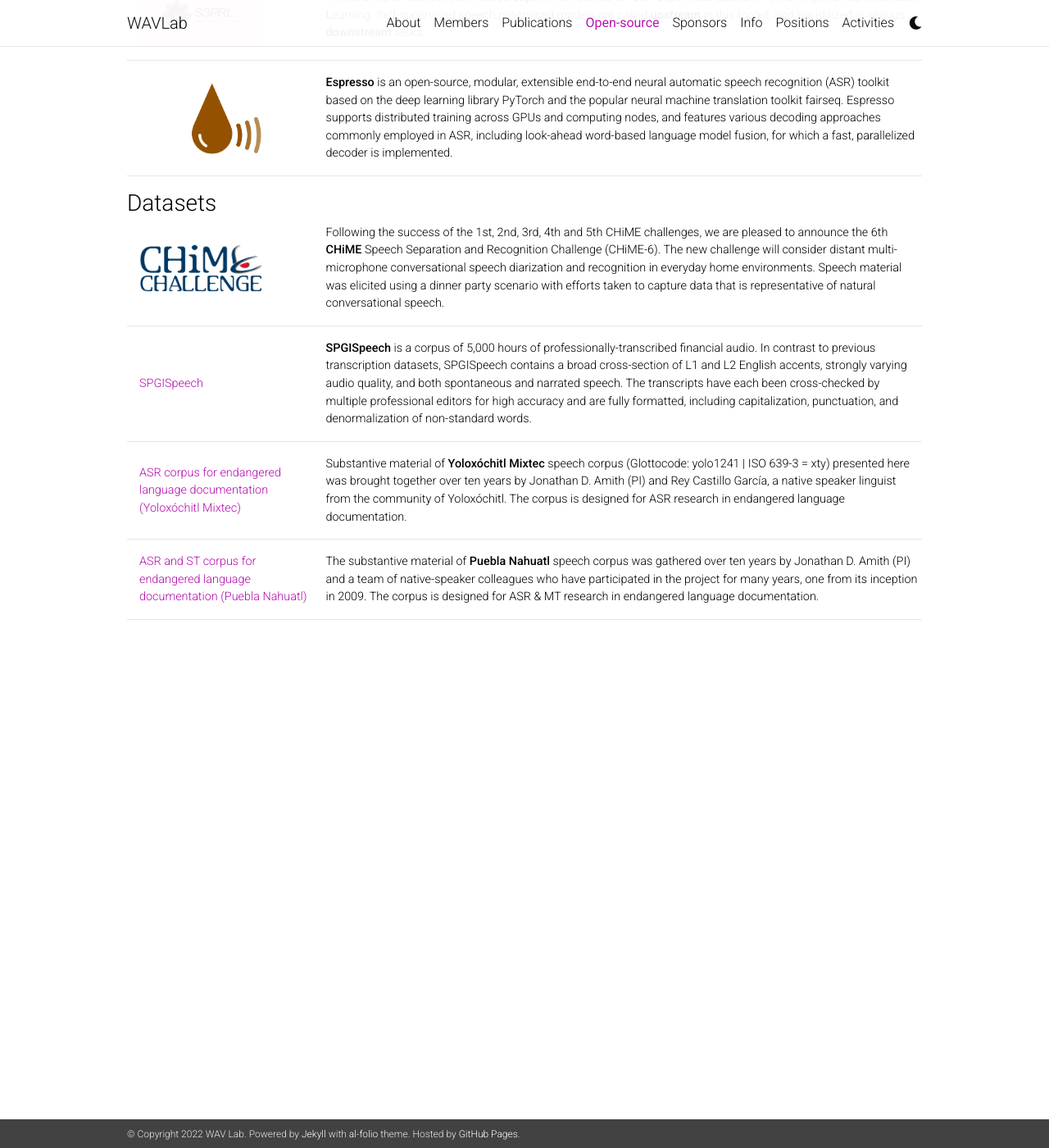
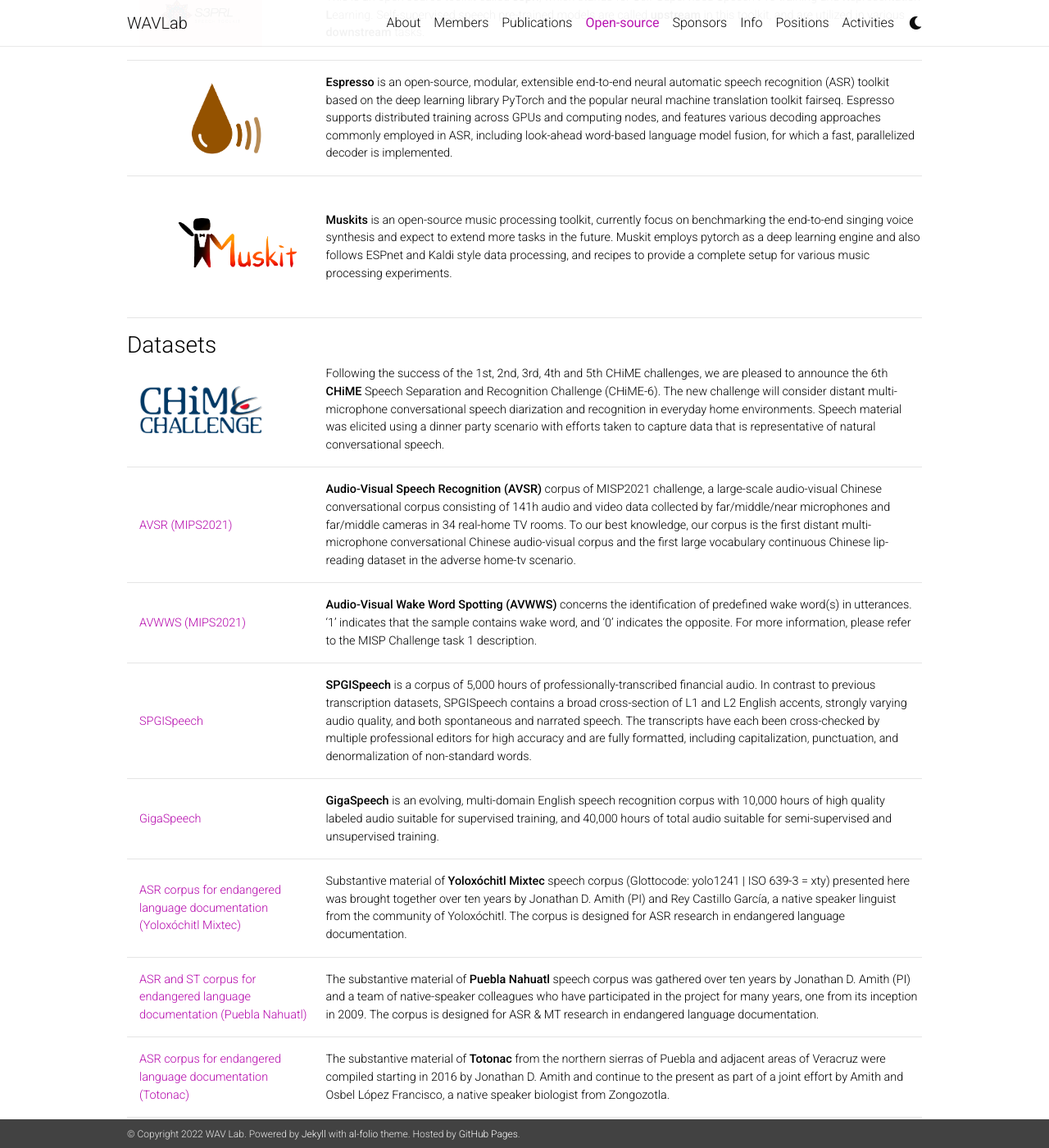
Before and after one commit to shinjiwlab/shinjiwlab.github.io, a Jekyll site: the page built from _pages/open-source.md, in a window 1280 px wide and 1400 px high, scrolled down 562 px. Shown: the whole window at 82% size. Built offline with Jekyll 4.4.1, drawn with Linux system fonts in a browser that asks for light colours; nearby versions of some CDN libraries; a style sheet for code colours, icons or effects is not loaded.

Commit message:
update various open-source activities

```diff
--- a/_pages/open-source.md
+++ b/_pages/open-source.md
@@ -63,6 +63,19 @@
 </table>
 <hr />
 
+<table cellspacing="0" cellpadding="0">
+<tr>
+<td class="col-sm w-25" style="display:table-cell; vertical-align:middle; text-align:center">
+      <a href="https://github.com/SJTMusicTeam/Muskits">
+        <img src="{{ site.baseurl }}/assets/img/muskit_logo.png" width="200" />
+      </a>
+</td>
+<td>
+  <strong>Muskits</strong>  is an open-source music processing toolkit, currently focus on benchmarking the end-to-end singing voice synthesis and expect to extend more tasks in the future. Muskit employs pytorch as a deep learning engine and also follows ESPnet and Kaldi style data processing, and recipes to provide a complete setup for various music processing experiments.
+</td></tr>
+</table>
+<hr />
+
 ### Datasets
 
 <table cellspacing="0" cellpadding="0">
@@ -81,12 +94,51 @@
 <table cellspacing="0" cellpadding="0">
 <tr>
 <td class="col-sm w-25">
+      <a href="https://github.com/mispchallenge/MISP2021-AVSR">
+        AVSR (MIPS2021)
+      </a>
+</td>
+<td>
+  <strong>Audio-Visual Speech Recognition (AVSR)</strong> corpus of MISP2021 challenge, a large-scale audio-visual Chinese conversational corpus consisting of 141h audio and video data collected by far/middle/near microphones and far/middle cameras in 34 real-home TV rooms. To our best knowledge, our corpus is the first distant multi-microphone conversational Chinese audio-visual corpus and the first large vocabulary continuous Chinese lip-reading dataset in the adverse home-tv scenario.
+</td></tr>
+</table>
+<hr />
+
+<table cellspacing="0" cellpadding="0">
+<tr>
+<td class="col-sm w-25">
+      <a href="https://github.com/mispchallenge/MISP2021-AVWWS">
+        AVWWS (MIPS2021)
+      </a>
+</td>
+<td>
+  <strong>Audio-Visual Wake Word Spotting (AVWWS)</strong> concerns the identification of predefined wake word(s) in utterances. ‘1’ indicates that the sample contains wake word, and ‘0’ indicates the opposite. For more information, please refer to the MISP Challenge task 1 description.
+</td></tr>
+</table>
+<hr />
+
+<table cellspacing="0" cellpadding="0">
+<tr>
+<td class="col-sm w-25">
       <a href="https://datasets.kensho.com/datasets/spgispeech">
         SPGISpeech
       </a>
 </td>
 <td>
   <strong>SPGISpeech</strong> is a corpus of 5,000 hours of professionally-transcribed financial audio. In contrast to previous transcription datasets, SPGISpeech contains a broad cross-section of L1 and L2 English accents, strongly varying audio quality, and both spontaneous and narrated speech. The transcripts have each been cross-checked by multiple professional editors for high accuracy and are fully formatted, including capitalization, punctuation, and denormalization of non-standard words.
+</td></tr>
+</table>
+<hr />
+
+<table cellspacing="0" cellpadding="0">
+<tr>
+<td class="col-sm w-25">
+      <a href="https://github.com/SpeechColab/GigaSpeech">
+        GigaSpeech
+      </a>
+</td>
+<td>
+  <strong>GigaSpeech</strong> is an evolving, multi-domain English speech recognition corpus with 10,000 hours of high quality labeled audio suitable for supervised training, and 40,000 hours of total audio suitable for semi-supervised and unsupervised training.
 </td></tr>
 </table>
 <hr />
@@ -117,3 +169,17 @@
 </td></tr>
 </table>
 <hr />
+
+
+<table cellspacing="0" cellpadding="0">
+<tr>
+<td class="col-sm w-25">
+      <a href="http://www.openslr.org/107/">
+        ASR corpus for endangered language documentation (Totonac)
+      </a>
+</td>
+<td>
+  The substantive material of <strong>Totonac</strong> from the northern sierras of Puebla and adjacent areas of Veracruz were compiled starting in 2016 by Jonathan D. Amith and continue to the present as part of a joint effort by Amith and Osbel López Francisco, a native speaker biologist from Zongozotla.
+</td></tr>
+</table>
+<hr />
```
Also changed, not shown: assets/img/muskit_logo.png (added), 1 other file.
